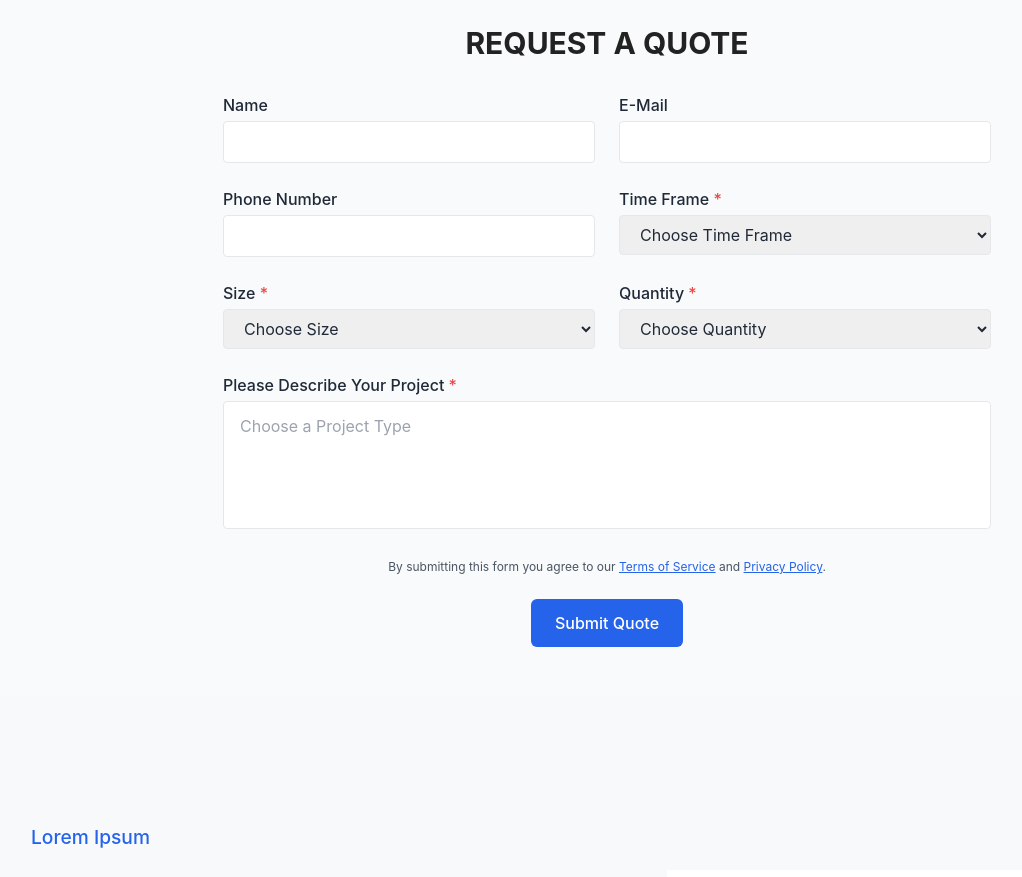
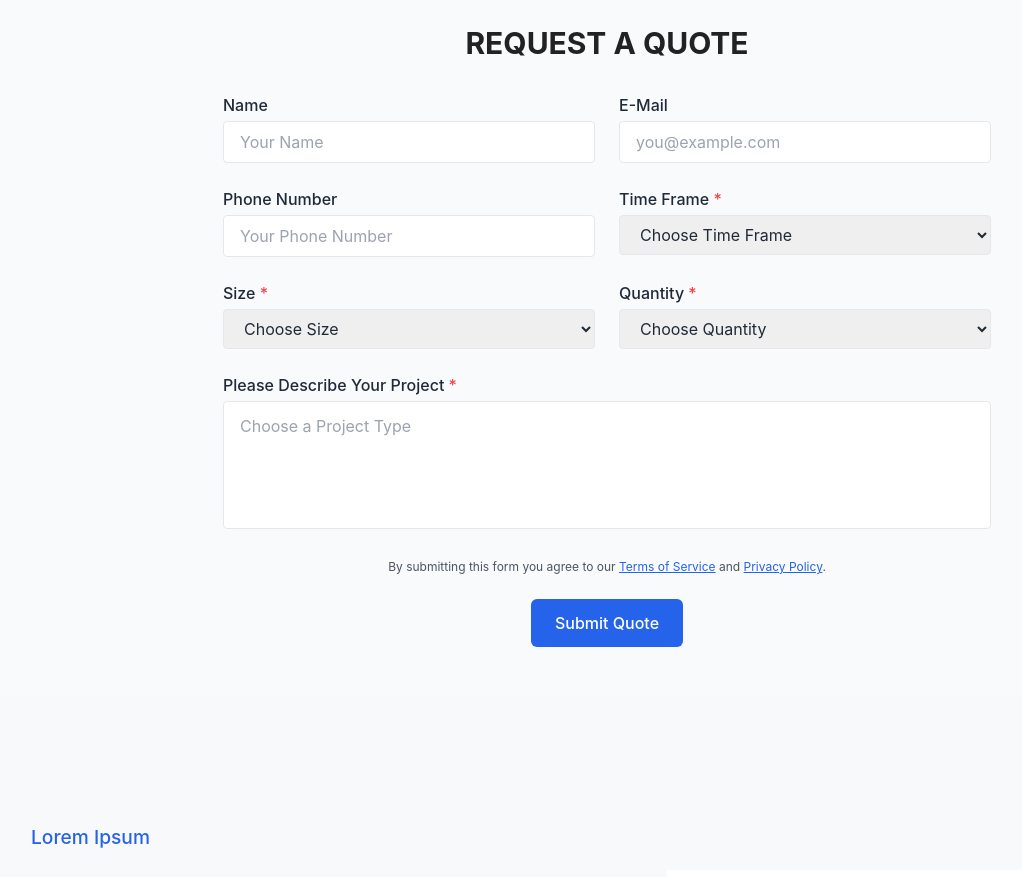
Before and after one commit to sarnithaad/Landing-Page, a Next.js app: page / in a window 1280 px wide. Shown: the part 6300-7177 px from the top of the page, without its empty margins (33-1055 px from the left). Built offline with nearby package versions, Linux system fonts and the light colour scheme.

Commit message:
Update QuoteForm.tsx

```diff
--- a/components/QuoteForm.tsx
+++ b/components/QuoteForm.tsx
@@ -4,7 +4,11 @@ import { useForm } from 'react-hook-form';
 import { z } from 'zod';
 import { zodResolver } from '@hookform/resolvers/zod';
 
+// Updated schema: add name, email, phone
 const schema = z.object({
+  name: z.string().min(1, 'Name is required'),
+  email: z.string().email('Enter a valid email address'),
+  phone: z.string().min(1, 'Phone is required'),
   timeFrame: z.string().min(1, 'Choose Time Frame'),
   size: z.string().min(1, 'Choose Size'),
   quantity: z.string().min(1, 'Choose Quantity'),
@@ -38,6 +42,7 @@ export default function QuoteForm() {
               <input
                 {...register('name')}
                 className="w-full border px-4 py-2 rounded text-gray-800 placeholder-gray-400"
+                placeholder="Your Name"
               />
               {errors.name && <p className="text-red-500 text-sm">{errors.name.message}</p>}
             </div>
@@ -46,6 +51,7 @@ export default function QuoteForm() {
               <input
                 {...register('email')}
                 className="w-full border px-4 py-2 rounded text-gray-800 placeholder-gray-400"
+                placeholder="you@example.com"
               />
               {errors.email && <p className="text-red-500 text-sm">{errors.email.message}</p>}
             </div>
@@ -58,6 +64,7 @@ export default function QuoteForm() {
               <input
                 {...register('phone')}
                 className="w-full border px-4 py-2 rounded text-gray-800 placeholder-gray-400"
+                placeholder="Your Phone Number"
               />
               {errors.phone && <p className="text-red-500 text-sm">{errors.phone.message}</p>}
             </div>
```
